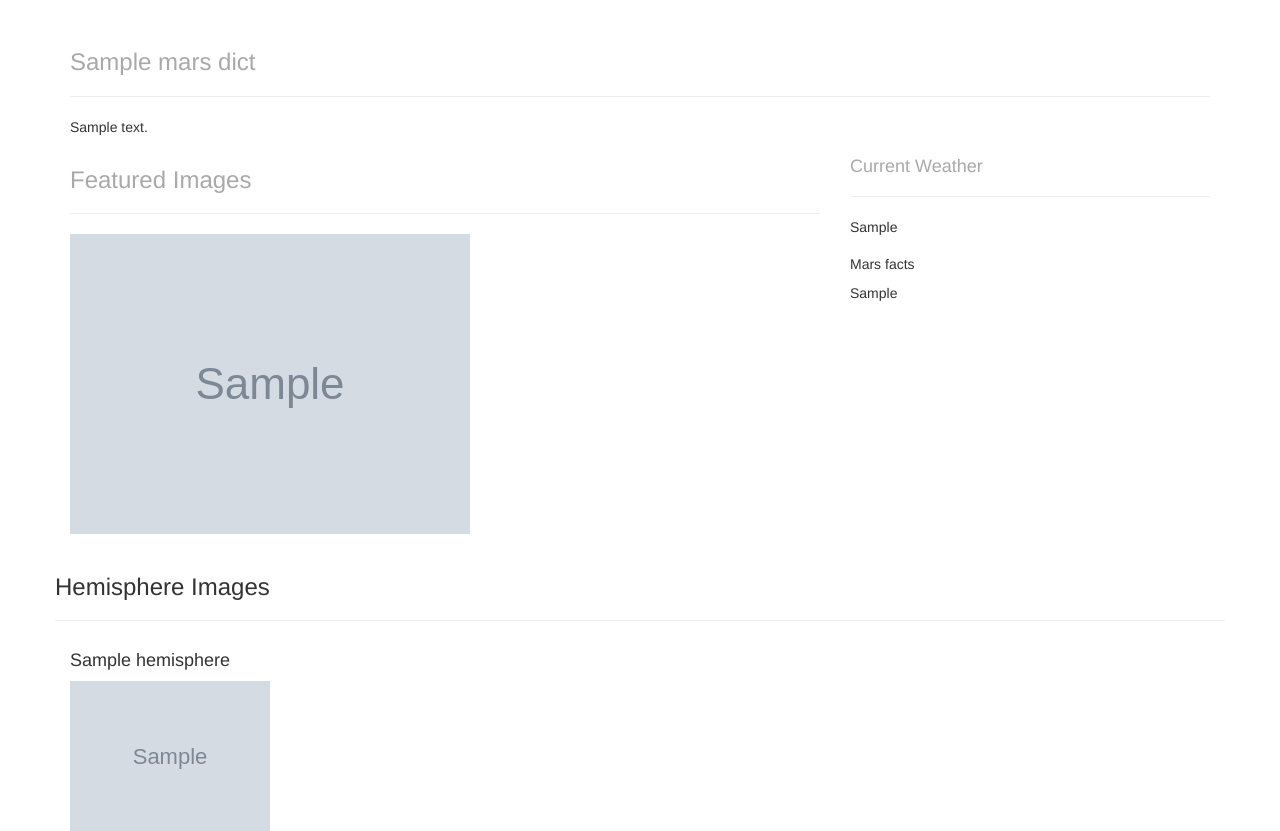
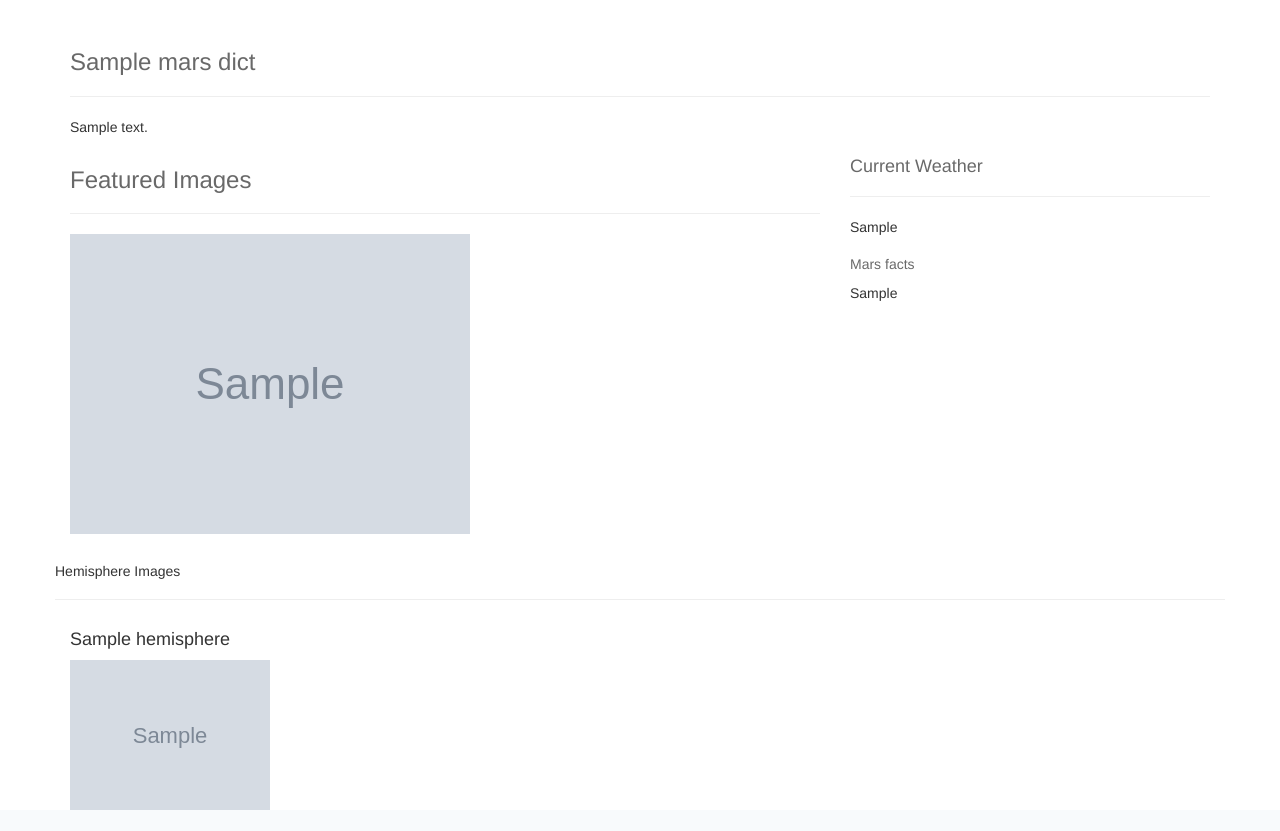
Before and after one commit to Jannat-Randhawa/web-scraping-challenge, a Flask app: page / in a window 1280 px wide. Shown: the part 242-1073 px from the top of the page. After the commit the page ends 1052 px from the top, so only its background shows below. Run offline with Flask 2, Linux system fonts and the light colour scheme; grey boxes marked "Sample" are stand-in pictures; a database or web service that is not in the repository returns one stand-in record (values such as "Sample title"); some libraries are stand-ins or nearby versions.

Commit message:
final changes

```diff
--- a/Templates/index.html
+++ b/Templates/index.html
@@ -7,6 +7,8 @@
   <meta http-equiv="X-UA-Compatible" content="ie=edge">
   <title>Mission to Mars</title>
   <link rel="stylesheet" href="https://maxcdn.bootstrapcdn.com/bootstrap/3.3.7/css/bootstrap.min.css">
+  <link rel="stylesheet" type="text/css" href="style.css">
+
 </head>
 
 <body>
@@ -26,7 +28,7 @@
     <div class="container">
         <div class="row">
             <div class = "col-sm-12">
-                <h3 style="color: darkgray;">{{ mars_dict.news_title }}</h3>
+                <h3 style="color: dimgray;">{{ mars_dict.news_title }}</h3>
                 <hr>
                 <p>{{ mars_dict.news_content }}</p>
             </div>
@@ -37,7 +39,7 @@
         <div class="row">
             <div class = "col-md-8">
                 <div class="box">
-                <h3 style="color: darkgray;"> Featured Images</h3>
+                <h3 style="color: dimgray;"> Featured Images</h3>
                 <hr>
                 <img class = "img-responsive" src="{{mars_dict.featured_image}}", alt="image">
             </div>
@@ -45,7 +47,7 @@
             <!-- Current Weather-->
             <div class="col-lg-4">
                 <div class="box">
-                <h4 style="color: darkgray;"> Current Weather</h4>
+                <h4 style="color: dimgray;"> Current Weather</h4>
                 <hr>
                 <p>{{ mars_dict.mars_weather }}</p>
             </div>
@@ -54,7 +56,7 @@
             <div class = "row">
             <div class ="col-lg-3">
                 <div class="box">
-                    <h5> Mars facts</h5>
+                    <h5 style="color: dimgray;"> Mars facts</h5>
                     <p>{{ mars_dict.mars_facts| safe }}</p>
                 </div>
             </div>
@@ -63,7 +65,7 @@
             <!-- Hemispheres URL -->
             <div class="container">
             <div class = "row">
-                <h3> Hemisphere Images</h3>
+                <h5> Hemisphere Images</h5>
               <hr>
                 {% for hemisphere in mars_dict.hemisphere_images%}
                 <div class="col-lg-6">
--- /dev/null
+++ b/Templates/style.css
@@ -0,0 +1,10 @@
+img {
+    max-width: 60px;
+    align-self: auto;
+}
+
+.jumbotron {
+    background-image: url('https://i.pinimg.com/564x/34/94/b0/3494b0c4f7fba76812c97351a1a65345.jpg');
+    background-size: cover;
+    height: 100%;
+}
--- a/style.css
+++ /dev/null
@@ -1,4 +0,0 @@
-img {
-    max-width: 60px;
-    align-self: auto;
-}
```
